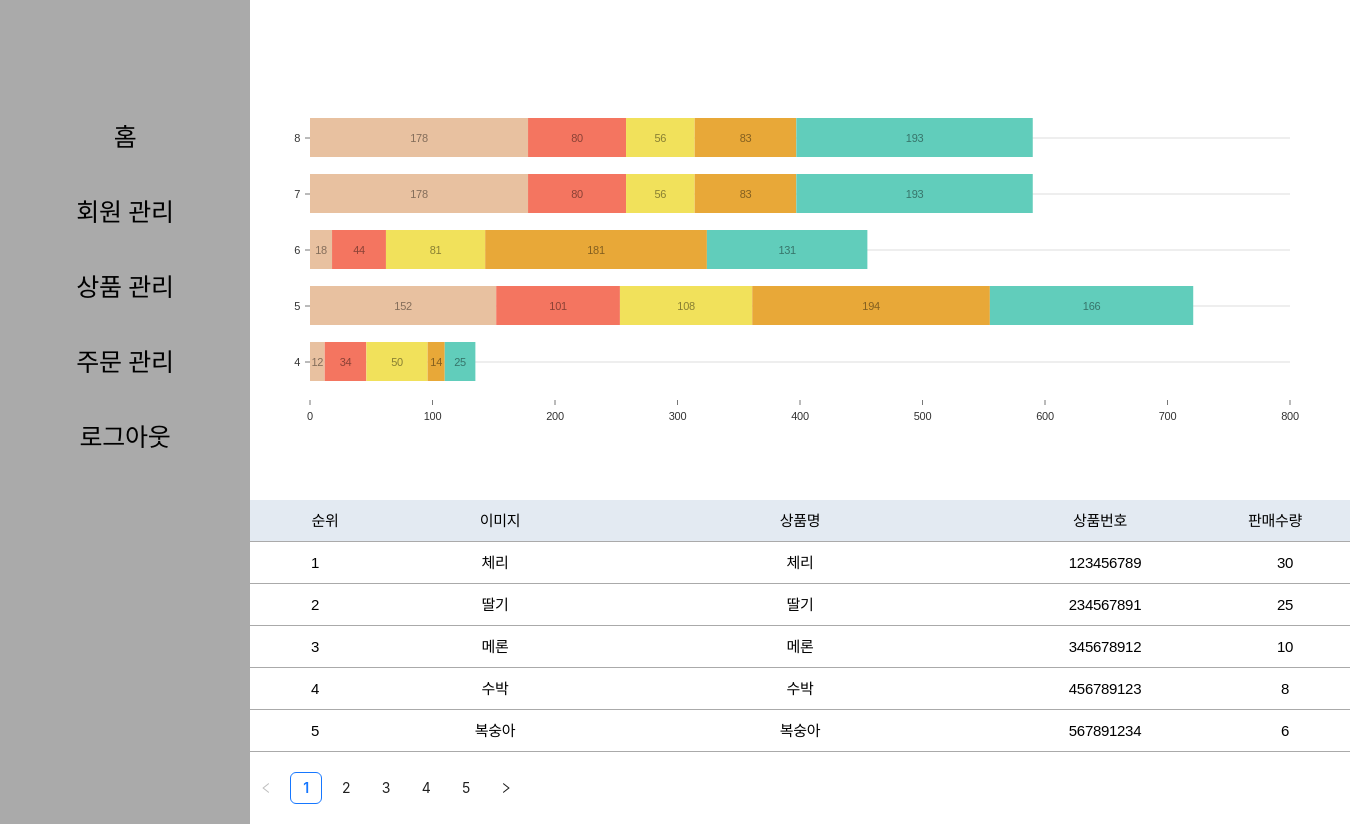
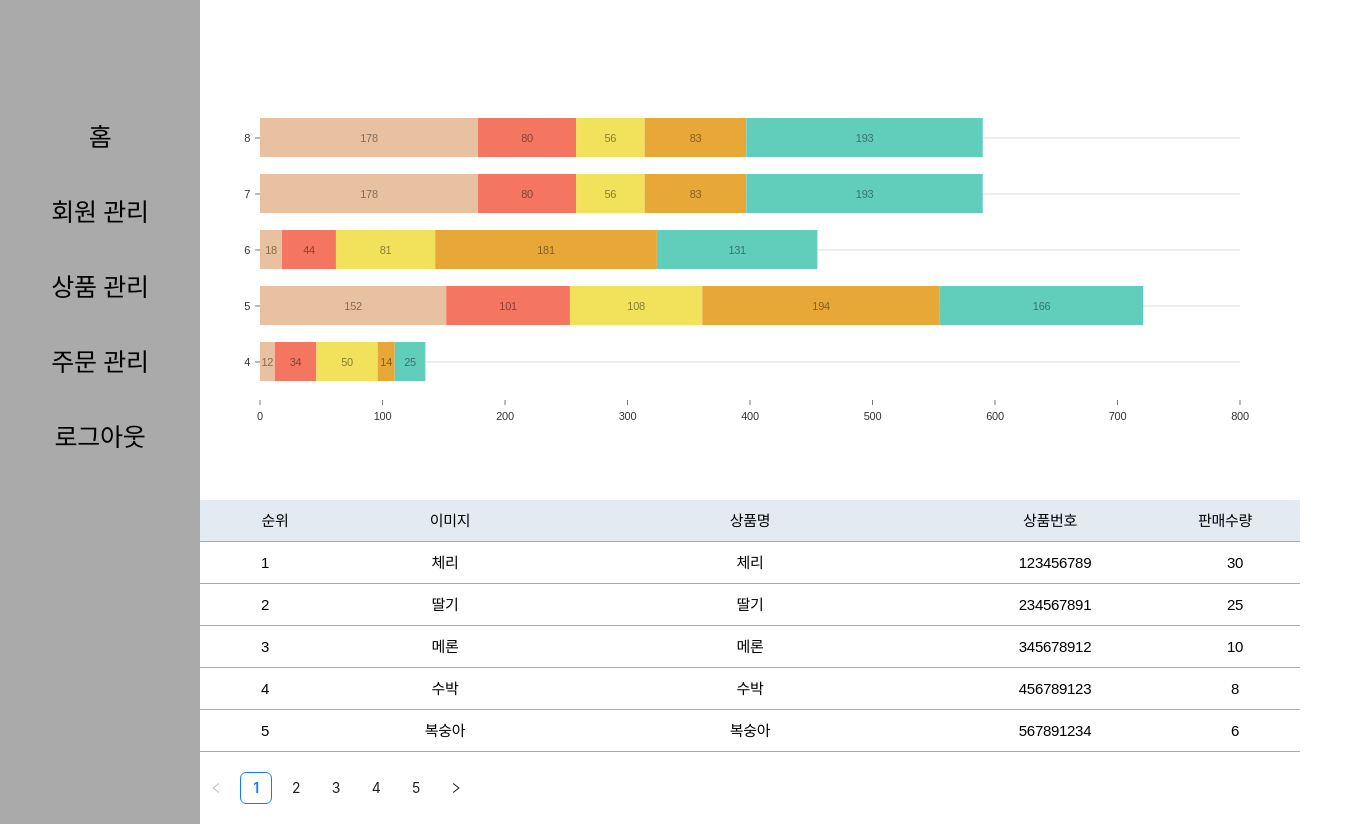
Before and after one commit to devwjdalsdl07/yummeal-admin, a React (Create React App) app: page /best in a window 1280 px wide. Shown: the whole page, 1350 px wide, since content can reach past the window. Built offline with nearby package versions, Linux system fonts and the light colour scheme.

Commit message:
feat: fontawesome 추가, css조절

```diff
--- a/package.json
+++ b/package.json
@@ -5,6 +5,9 @@
   "dependencies": {
     "@emotion/react": "^11.11.1",
     "@emotion/styled": "^11.11.0",
+    "@fortawesome/fontawesome-svg-core": "^6.4.2",
+    "@fortawesome/free-solid-svg-icons": "^6.4.2",
+    "@fortawesome/react-fontawesome": "^0.2.0",
     "@nivo/bar": "^0.83.0",
     "@nivo/core": "^0.83.0",
     "@nivo/line": "^0.83.0",
--- a/src/components/Header.tsx
+++ b/src/components/Header.tsx
@@ -5,8 +5,8 @@ import { Link } from "react-router-dom";
 const Header = () => {
   const Wrap = styled.div`
     display: flex;
-    width: 250px;
-    min-width: 250px;
+    width: 200px;
+    min-width: 200px;
     min-height: 100vh;
     font-size: 25px;
     text-align: center;
@@ -52,7 +52,6 @@ const Header = () => {
   ];
   const orderSubMenus: Array<IProdSub> = [
     { value: "배송 관리", path: "/" },
-    { value: "배송 상태", path: "/" },
     { value: "주문 현황", path: "/orderstatus" },
   ];
 
--- a/src/components/SearchBar.tsx
+++ b/src/components/SearchBar.tsx
@@ -1,40 +1,9 @@
-import styled from "@emotion/styled";
+import { faMagnifyingGlass } from "@fortawesome/free-solid-svg-icons";
+import { FontAwesomeIcon } from "@fortawesome/react-fontawesome";
 import { useState } from "react";
+import { Wrap } from "../style/SearchBarCss";
 import SelectBox from "./SelectBox";
 
-const Wrap = styled.div`
-  width: 100%;
-  max-width: 1400px;
-  margin: 0 auto;
-  font-size: 15px;
-  .content-wrap {
-    display: flex;
-    gap: 20px;
-    justify-content: center;
-    padding: 20px;
-    .select-wrap {
-      width: 150px;
-      padding-top: 20px;
-      .select {
-        width: 100%;
-        height: 30px;
-        border: 1px solid;
-        border-radius: 8px;
-      }
-    }
-  }
-  .search-wrap {
-    width: 40%;
-    padding-top: 20px;
-    .search {
-      width: 100%;
-      height: 30px;
-      border: 1px solid;
-      border-radius: 8px;
-      padding: 15px;
-    }
-  }
-`;
 const searchMenu = ["통합검색", "아이디", "주문 번호", "상품 번호"];
 
 export interface ISearchMenu {
@@ -85,9 +54,9 @@ const SearchBar = () => {
             onClick={() => setSearch("")}
           />
           <button className="glasswrap" onClick={e => handleSearchPost(e)}>
-            {/* <i className="glass">
-            <FontAwesomeIcon icon={faMagnifyingGlass} />
-          </i> */}
+            <i className="glass">
+              <FontAwesomeIcon icon={faMagnifyingGlass} />
+            </i>
           </button>
         </form>
       </div>
--- a/src/pages/BestSellProd.tsx
+++ b/src/pages/BestSellProd.tsx
@@ -24,7 +24,7 @@ const BestSellProd = () => {
     {
       country: "4",
       hotdog: 12,
-      hotdogColor: "hsl(206, 70%, 50%)",
+      hotdogColor: "hsl(153, 70%, 50%)",
       burger: 34,
       burgerColor: "hsl(194, 70%, 50%)",
       sandwich: 50,
--- a/src/pages/SalesStatus.tsx
+++ b/src/pages/SalesStatus.tsx
@@ -126,12 +126,12 @@ const SalesStatus = () => {
 
   return (
     <Wrap>
-      <div className="pie-chart">
+      {/* <div className="pie-chart">
         <MyResponsivePie data={pieData} />
-      </div>
+      </div> */}
       <div className="content-wrap">
         <div className="menu">
-          <div>순위</div>
+          <div>상품번호</div>
           <div>상품분류</div>
           <div>상품명</div>
           <div>판매수량</div>
--- /dev/null
+++ b/src/style/SearchBarCss.tsx
@@ -0,0 +1,46 @@
+import styled from "@emotion/styled";
+
+export const Wrap = styled.div`
+  width: 100%;
+  max-width: 1400px;
+  margin: 0 auto;
+  font-size: 15px;
+  .content-wrap {
+    display: flex;
+    gap: 20px;
+    justify-content: center;
+    padding: 20px;
+    .select-wrap {
+      width: 150px;
+      padding-top: 20px;
+      .select {
+        width: 100%;
+        height: 30px;
+        border: 1px solid;
+        border-radius: 8px;
+        padding-left: 5px;
+      }
+    }
+  }
+  .search-wrap {
+    width: 40%;
+    padding-top: 20px;
+    position: relative;
+    .search {
+      width: 100%;
+      height: 30px;
+      border: 1px solid;
+      border-radius: 8px;
+      padding: 15px;
+    }
+    .glasswrap {
+      position: absolute;
+      top: 50%;
+      right: 3%;
+      font-size: 20px;
+      border: 0;
+      background: #fff;
+      cursor: pointer;
+    }
+  }
+`;
```
Also changed, not shown: src/pages/UserList.tsx (added, +9 -0 lines), 1 other file (tests, documents, lock files or other folders).
